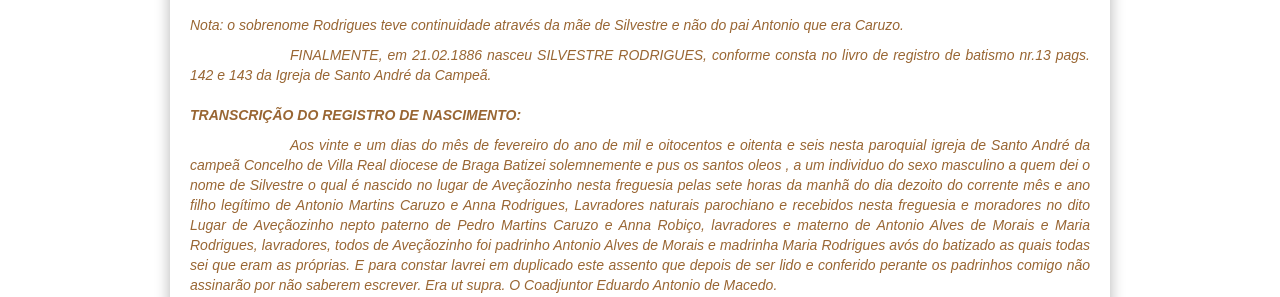
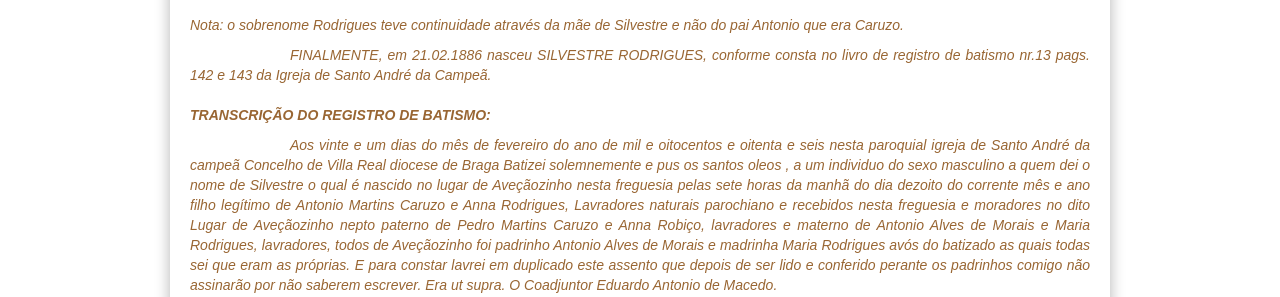
Before and after one commit to claudiovargas1955/claudiovargas1955.github.io, a Jekyll site: the page built from _pages/a-genealogia-dos-rodrigues.html, in a window 1280 px wide and 900 px high, scrolled down 4368 px. Shown: the part 369-666 px from the top of the window. Built offline with Jekyll 4.4.1, drawn with Linux system fonts in a browser that asks for light colours; some web fonts are replaced.

Commit message:
Update a-genealogia-dos-rodrigues.html

```diff
--- a/_pages/a-genealogia-dos-rodrigues.html
+++ b/_pages/a-genealogia-dos-rodrigues.html
@@ -24,7 +24,12 @@
 de todos os Rodrigues. <br/>Dessa união nasceu Pedro Rodrigues, heptavô de Silvestre, por volta de 1597, e que veio a casar com Catarina Esteves em 04.09.1622, conforme consta
 do livro de nº 36 fls. 33 da Igreja de Santo André da Campeã.<br/> <br/>
 <b>TRANSCRIÇÃO DO REGISTRO DE CASAMENTO:</b>
-<i><p style="text-indent:100px";/>Aos quatro dias do mês de setembro de mil seiscentos e vinte e dois annos recebi matrimionalmente a Pedro Rodrigues, filho de Pero Roiz          já defunto, e de Jeronima Gonçalves do lugar de Pepe, com Catarina Esteves, filha de Gonçalo Esteves e de Domingas Martins do mesmo lugar         de Pepe: ouverão dispenças apostoliqua, porque erão parentes no quarto grão, forão padrinhos Gaspar Estevens de Quintã, e Amaro Diniz         de Aveçãozinho, e Madalena Estevens, e André Martins, Balthezar Martins, Domingos Martins velho e outros muitos. E em tudo guardei a forma         do sagrado Concilio tridentino. E por verdade fiz este oje mês e era ut supra.</i><a href="http://www.advrl.org.pt/documentacao/digi/iViewer2.php?w=PT-ADVRL-PRQ-PVRL06-002-036&imgfile=galleries/PT-ADVRL-PRQ-PVRL06-002-036/PRTC0808D_ADVRL-PVRL06-001-Lv036_M_00094.jpg"          target="_blank">(clicar)</a><br/>         NOTA: Todos os textos foram transcritos exatamente como consta no original, preservando a grafia da época.
+<i><p style="text-indent:100px";/><i>Aos quatro dias do mês de setembro de mil seiscentos e vinte e dois annos recebi matrimionalmente a Pedro Rodrigues, filho de Pero Roiz
+já defunto, e de Jeronima Gonçalves do lugar de Pepe, com Catarina Esteves, filha de Gonçalo Esteves e de Domingas Martins do mesmo lugar de Pepe: ouverão dispenças
+apostoliqua, porque erão parentes no quarto grão, forão padrinhos Gaspar Estevens de Quintã, e Amaro Diniz de Aveçãozinho, e Madalena Estevens, e André Martins, Balthezar
+Martins, Domingos Martins velho e outros muitos. E em tudo guardei a forma do sagrado Concilio tridentino. E por verdade fiz este oje mês e era ut supra.</i><a href="http://
+www.advrl.org.pt/documentacao/digi/iViewer2.php?w=PT-ADVRL-PRQ-PVRL06-002-036&imgfile=galleries/PT-ADVRL-PRQ-PVRL06-002-036/PRTC0808D_ADVRL-PVRL06-001-Lv036_M_00094.jpg"          target="_blank">(clicar)</a><br/>         NOTA: Todos os textos foram transcritos exatamente como consta no original, preservando a grafia da época.
+
 <p style="text-indent:100px";/>Desse casamento nasceu apenas uma filha de nome Maria em 27.09.1626, sendo que sua primeira esposa Catarina Esteves veio a falecer em 29.05.1633,
 conforme consta do livro de registros de óbitos nº 36 fls. 146 da igreja de Santo André da Campeã.<br/><br/>
 <b>TRANSCRIÇÃO DO REGISTRO DE ÓBITO:</b>
@@ -71,7 +76,12 @@
 <a href="http://www.advrl.org.pt/documentacao/digi/iViewer2.php?w=PT-ADVRL-PRQ-PVRL06-001-002&imgfile=galleries/PT-ADVRL-PRQ-PVRL06-001-002/PT-ADVRL-PRQ-PVRL06-001-002_m0065.jpg"
 target="_blank";>(clicar)</a>
 <p style="text-indent:100px";/>Em 04 de abril do ano de 1701, corridos os banhos conforme manda o concilio Tridentino Domingos Rodrigues casou-se com Anna João, filha de Amaro
-Gonçalves e Izabel João, todos moradores de Aveçãozinho, conforme consta no livro de registros de casamento nº 40 fls. 207 da igreja de Santo André da Campeã. <br/><br/>          <b>TRANSCRIÇÃO DO REGISTRO DE CASAMENTO:<i></b>          <p style="text-indent:100px";>Em coatro dias do mês de Abril de mil e setecentos e hum annos         Corridos os Banhos conforme manda o segundo Concilio Tridentino e constituição deste Arcebispado Primaz se         receberão em minha presença e das testemunhas abaixo assinadas Domingos Rodrigues filho de Francisco Rodrigues         e de sua molher Domingas Gonçalves e Anna João filha de Amaro Gonçalves e de sua molher Izabel João do luguar         de Aveçãozinho desta freguesia, forão testemunhas Joze Nunes do luguar da Villa Nova e Antonio Coelho do         luguar das Vendas todos deste freguezia e por ser verdadeiro fiz este assento que assignei dia, mês Era ut         supra.</i>         <a href="http://www.advrl.org.pt/documentacao/digi/iViewer2.php?w=PT-ADVRL-PRQ-PVRL06-002-040&imgfile=galleries/PT-ADVRL-PRQ-PVRL06-002-040/PRTC0808D_ADVRL-PVRL06-001-Lv040_M_00016.jpg"         target="_blank">(clicar)</a></p></font></i>
+Gonçalves e Izabel João, todos moradores de Aveçãozinho, conforme consta no livro de registros de casamento nº 40 fls. 207 da igreja de Santo André da Campeã. <br/><br/>
+
+<b>TRANSCRIÇÃO DO REGISTRO DE CASAMENTO:<i></b><p style="text-indent:100px";>Em coatro dias do mês de Abril de mil e setecentos e hum annos Corridos os Banhos conforme manda o
+segundo Concilio Tridentino e constituição deste Arcebispado Primaz se receberão em minha presença e das testemunhas abaixo assinadas Domingos Rodrigues filho de Francisco
+Rodrigues e de sua molher Domingas Gonçalves e Anna João filha de Amaro Gonçalves e de sua molher Izabel João do luguar de Aveçãozinho desta freguesia, forão testemunhas
+Joze Nunes do luguar da Villa Nova e Antonio Coelho do luguar das Vendas todos deste freguezia e por ser verdadeiro fiz este assento que assignei dia, mês Era ut supra.</i>         <a href="http://www.advrl.org.pt/documentacao/digi/iViewer2.php?w=PT-ADVRL-PRQ-PVRL06-002-040&imgfile=galleries/PT-ADVRL-PRQ-PVRL06-002-040/PRTC0808D_ADVRL-PVRL06-001-Lv040_M_00016.jpg"         target="_blank">(clicar)</a></p></font></i>
 <p style="text-indent:100px";/>Fruto dessa união nasceu em 21.02.1701 o tataravô Manoel Rodrigues, no lugar denominado Aveçãozinho, e foi solenemente batizado pelo padre Thomas
 Teixeira João conforme consta do livro de registros de batismos nº3 fls. 41 da Igreja de Santo André da Campeã. <br/><br/>
 
@@ -89,7 +99,7 @@
 constituiçam do Arcebispado, se receberam em minha presença Manoel Rodrigues filho legitimo de Domingos Rodrigues e de Anna Joam do lugar de Aveçamzinho, com Anna Jorge filha
 legitima de Gonçalo Jorge, e de Anna Joam do lugar do Pepe desta freguesia todos. Foram testemunhas presentes Gonçalo Rodrigues, cazado com Anna Rodrigues, e de Manoel
 solteiro filho legitimo de Domingos Denis, e de Maria Rodrigues do dito lugar de Aveçamzinho e de algumas mais pessoas da freguezia. E por verdade fiz este termo, que assignei
- dia, mês, anno ut supra.<a href="http://www.advrl.org.pt/documentacao/digi/iViewer2.php?w=PT-ADVRL-PRQ-PVRL06-002-041&imgfile=galleries/PT-ADVRL-PRQ-PVRL06-002-041/PT-ADVRL-PRQ-PVRL06-001-041_m0178.jpg" target="_blank";>(clicar)</a></p></i>
+dia, mês, anno ut supra. </i><a href="http://www.advrl.org.pt/documentacao/digi/iViewer2.php?w=PT-ADVRL-PRQ-PVRL06-002-041&imgfile=galleries/PT-ADVRL-PRQ-PVRL06-002-041/PT-ADVRL-PRQ-PVRL06-001-041_m0178.jpg" target="_blank";>(clicar)</a></p></i>
 
 <p style="text-indent:100px";/>Como resultado dessa união matrimonial em 02.02.1734, nasceu o trisavô Antonio Rodrigues, em Aveçãozinho, e foi batizado solenemente pelo
 Padre Domingos Alvares, conforme consta no livro de registros de batismos nº 41 fls. 142, da Igreja de Santo André da Campeã.<br/><br/>
@@ -196,7 +206,7 @@
 <p style="text-indent:100px";/>FINALMENTE, em 21.02.1886 nasceu SILVESTRE RODRIGUES, conforme consta no livro de registro de batismo nr.13 pags. 142 e 143 da Igreja de Santo
 André da Campeã. <br/><br/>
 
-<b>TRANSCRIÇÃO DO REGISTRO DE NASCIMENTO:</b>
+<b>TRANSCRIÇÃO DO REGISTRO DE BATISMO:</b>
 <p style="text-indent:100px";/><i>Aos vinte e um dias do mês de fevereiro do ano de mil e oitocentos e oitenta e seis nesta paroquial igreja de Santo André da campeã Concelho
 de Villa Real diocese de Braga Batizei solemnemente e pus os santos oleos , a um individuo do sexo masculino a quem dei o nome de Silvestre o qual é nascido no lugar de
 Aveçãozinho nesta freguesia pelas sete horas da manhã do dia dezoito do corrente mês e ano filho legítimo de Antonio Martins Caruzo e Anna Rodrigues, Lavradores naturais
```
